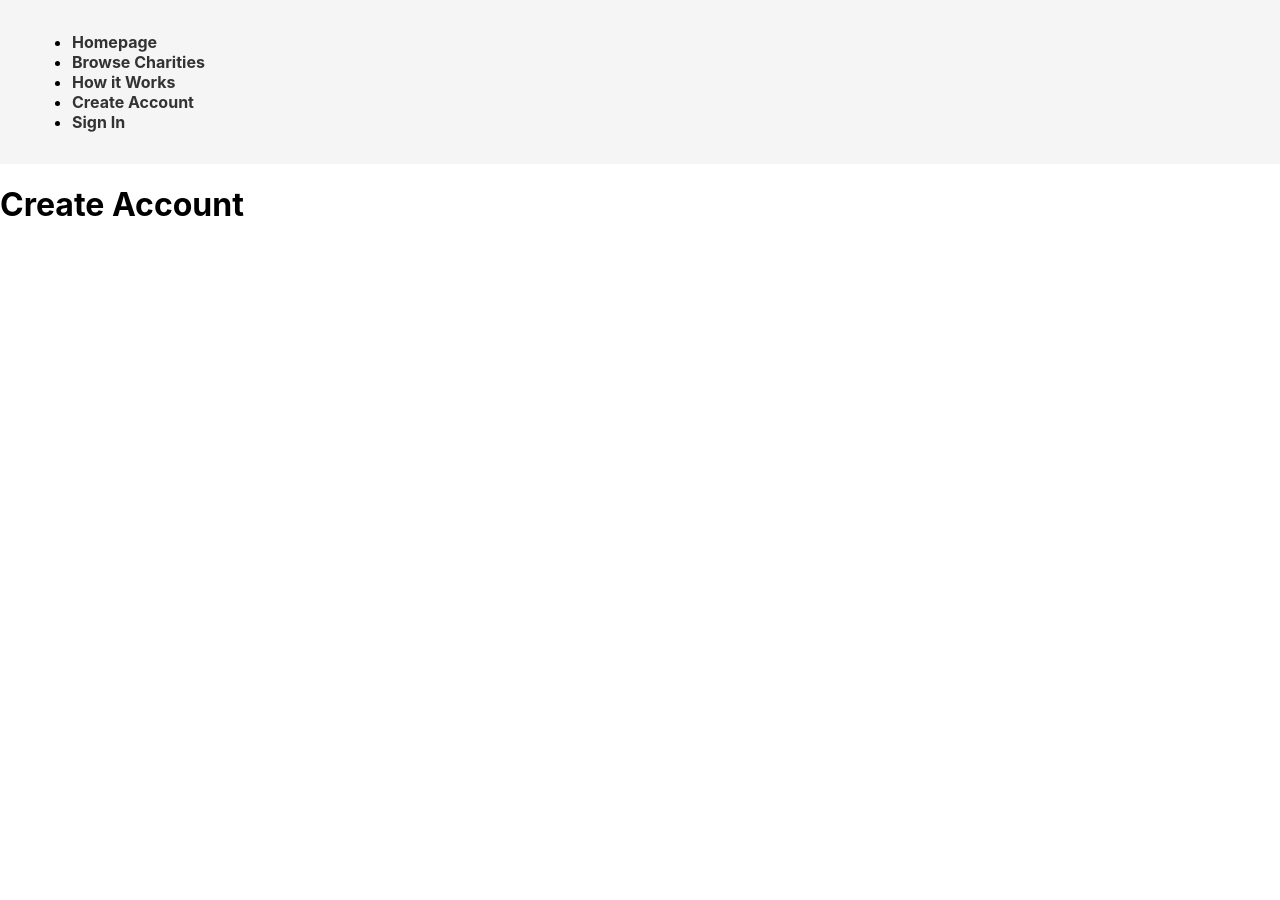
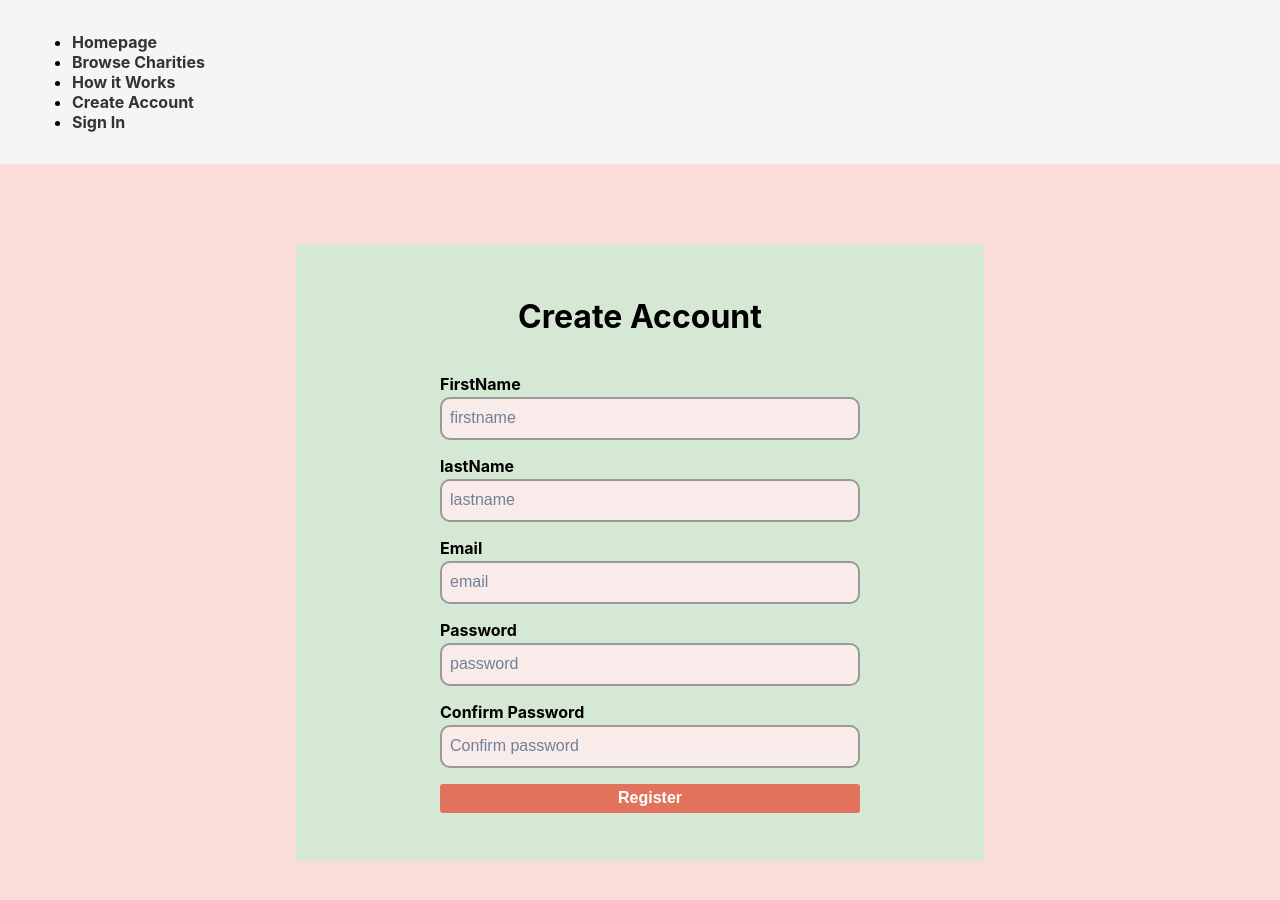
Before and after one commit to Arnold-In-Tech/sanitizeMe, a React (Create React App) app in the folder client/: page /create-account in a window 1280 px wide. Shown: the top 900 px of the page. Before the commit the page ends 800 px from the top, so only its background shows below. Built offline with nearby package versions, Linux system fonts and the light colour scheme.

Commit message:
ft-register complete

```diff
--- a/client/package.json
+++ b/client/package.json
@@ -6,11 +6,13 @@
     "@testing-library/jest-dom": "^5.17.0",
     "@testing-library/react": "^13.4.0",
     "@testing-library/user-event": "^13.5.0",
+    "formik": "^2.4.6",
     "react": "^18.3.1",
     "react-dom": "^18.3.1",
     "react-router-dom": "^6.23.0",
     "react-scripts": "5.0.1",
-    "web-vitals": "^2.1.4"
+    "web-vitals": "^2.1.4",
+    "yup": "^1.4.0"
   },
   "scripts": {
     "start": "react-scripts start",
--- a/client/src/App.js
+++ b/client/src/App.js
@@ -1,11 +1,11 @@
 import './App.css';
 import Header from './components/Header';
 import { BrowserRouter as Router, Routes, Route } from 'react-router-dom';
+import SignUp from './components/SignUp';
 
 const Homepage = () => <h1>Homepage</h1>;
 const BrowseCharities = () => <h1>Browse Charities</h1>;
 const HowItWorks = () => <h1>How It Works</h1>;
-const CreateAccount = () => <h1>Create Account</h1>;
 const SignIn = () => <h1>Sign In</h1>;
 
 const App = () => {
@@ -16,7 +16,7 @@ const App = () => {
         <Route path="/" element={<Homepage />} />
         <Route path="/charities" element={<BrowseCharities />} />
         <Route path="/how-it-works" element={<HowItWorks />} />
-        <Route path="/create-account" element={<CreateAccount />} />
+        <Route path="/create-account" element={<SignUp />} />
         <Route path="/sign-in" element={<SignIn />} />
       </Routes>
     </Router>
--- /dev/null
+++ b/client/src/components/Schema.js
@@ -0,0 +1,26 @@
+import * as yup from "yup";
+
+const passwordRules = /^(?=.*\d)(?=.*[a-z])(?=.*[A-Z]).{5,}$/;
+// min 5 characters, 1 upper case letter, 1 lower case letter, 1 numeric digit.
+
+export const basicSchema = yup.object().shape({
+  firstName: yup.string()
+  .required('firstname is required')
+  .max(15, 'First name must be at most 15 characters long'),
+  lastName: yup.string()
+  .required('lastname is required')
+  .max(15, 'LastName must be at most 15 characters long'),
+  email: yup.string().email("Please enter a valid email").required("Required"),
+  username: yup.string().required('Username is required'),
+  user_role: yup.string().required('Please select user role'),
+
+  password: yup
+    .string()
+    .min(5)
+    .matches(passwordRules, { message: "Please create a stronger password" })
+    .required("Required"),
+  confirmPassword: yup
+    .string()
+    .oneOf([yup.ref("password"), null], "Passwords must match")
+    .required("Required"),
+});
--- /dev/null
+++ b/client/src/components/SignUp.js
@@ -0,0 +1,112 @@
+import React,{useState} from 'react'
+import {useFormik } from 'formik'
+import { useNavigate } from 'react-router-dom';
+import { basicSchema } from "./Schema"
+import '../stylesheets/SignUp.css'
+
+
+function SignUp() {
+    const navigate = useNavigate();
+    const [isLoading, setIsLoading] = useState(false)
+    const onSubmit = async (values, actions) => {
+      setIsLoading(true);
+      console.log(values);
+      console.log(actions);
+      await new Promise((resolve) => setTimeout(resolve, 1000));
+      actions.resetForm();
+      setIsLoading(false);
+      navigate('/login');
+    };
+    const { values,
+      errors,
+      touched,
+      isSubmitting,
+      handleBlur,
+      handleChange,
+      handleSubmit,} = useFormik({
+        initialValues: {
+          firstName : '',
+          lastName : '',
+          email : '',
+          password : '',
+          confirmPassword : ''
+        },
+        validationSchema :basicSchema,
+        onSubmit,
+      })
+
+  return (
+  <div className='sign-app'>
+  <div className='container'>
+    <h1> Create Account</h1>
+    <form onSubmit={handleSubmit} autoComplete="off">
+
+    <div className='input-container'>
+    <label htmlFor="firstname">FirstName</label>
+      <input id='firstName' name='firstName' type='text' placeholder='firstname'
+      onChange={handleChange}
+      onBlur={handleBlur}
+      value={values.firstName}
+      className={errors.firstName && touched.firstName ? "input-error" : ""}/>
+      {touched.firstName && errors.firstName ? <p className='error'>{errors.firstName}</p> : null}
+    </div>
+
+    <div className='input-container'>
+    <label htmlFor="lastname">lastName </label>
+      <input id='lastName' name='lastName' type='text' placeholder='lastname'
+       onChange={handleChange}
+       onBlur={handleBlur}
+       value={values.lastName}
+       className={errors.lastName && touched.lastName ? "input-error" : ""}/>
+      {touched.lastName && errors.lastName ? <p className='error'>{errors.lastName}</p> : null}
+     </div>
+
+     <div className='input-container'>
+     <label htmlFor="email">Email</label>
+      <input id='email' name='email' type='email' placeholder='email'
+       onChange={handleChange}
+       onBlur={handleBlur}
+       value={values.email}
+       className={errors.email && touched.email ? "input-error" : ""}/>
+      {touched.email && errors.email ? <p className='error'>{errors.email}</p> : null}
+      </div>
+
+      <div className='input-container'>
+      <label htmlFor="password">Password</label>
+      <input id='password' name='password' type='password' placeholder='password'
+       onChange={handleChange}
+       onBlur={handleBlur}
+       value={values.password}
+       className={errors.password && touched.password ? "input-error" : ""}/>
+       {touched.password && errors.password? <p className='error'>{errors.password}</p> : null}
+      </div>
+
+      <div className='input-container'>
+      <label htmlFor="confirmPassword">Confirm Password</label>
+      <input
+        id="confirmPassword"
+        type="password"
+        placeholder="Confirm password"
+        value={values.confirmPassword}
+        onChange={handleChange}
+        onBlur={handleBlur}
+        className={
+          errors.confirmPassword && touched.confirmPassword ? "input-error" : ""
+        }
+      />
+      {errors.confirmPassword && touched.confirmPassword && (
+        <p className="error">{errors.confirmPassword}</p>
+      )}
+      </div>
+      <button disabled={isSubmitting || isLoading} type="submit">
+                        {isLoading ? "Registering..." : "Register"} </button>
+
+     </form>
+     </div>
+     </div>
+
+
+  )
+}
+
+export default SignUp
--- /dev/null
+++ b/client/src/stylesheets/SignUp.css
@@ -0,0 +1,115 @@
+.sign-app {
+    text-align: center;
+    padding: 5rem 1rem;
+    background: #FADCD9;
+  }
+
+  .error {
+    color: #E74C3C;
+    font-size: 0.75rem;
+    text-align: left;
+    margin-top: 0.25rem;
+  }
+
+  .checkbox {
+    display: flex;
+    justify-content: flex-start;
+    align-items: center;
+    margin-top: 1rem;
+  }
+
+  nav {
+    display: flex;
+    justify-content: center;
+    align-items: center;
+    margin-bottom: 2rem;
+  }
+
+  nav h3 {
+    margin: 1rem;
+    cursor: pointer;
+    color: #F39C12;
+  }
+
+  nav h3:hover {
+    color: white;
+  }
+
+  .container {
+    background: #D5E8D4;
+    width: 50%;
+    display: flex;
+    justify-content: center;
+    align-items: center;
+    flex-direction: column;
+    margin: 0 auto;
+    padding: 2rem;
+  }
+
+  form {
+    width: 95%;
+    max-width: 400px;
+    margin: 0 auto;
+  }
+
+  form label {
+    font-size: 1rem;
+    font-weight: bold;
+    display: block;
+    text-align: left;
+    margin: 1rem 0 0.2rem;
+  }
+
+  input,
+  select {
+    width: 100%;
+    padding: 0.65rem 0.5rem;
+    font-size: 1rem;
+    color: #4a5568;
+    border: 2px solid #999999;
+    background-color: #F9EBEA;
+    border-radius: 10px;
+    outline: none;
+  }
+
+
+
+  input:focus,
+  select:focus {
+    border-color: #FADBD8;
+  }
+
+  input::placeholder,
+  select::placeholder {
+    color: #718096;
+  }
+
+  input[type="checkbox"] {
+    width: fit-content;
+    margin-right: 0.5rem;
+    transform: scale(1.25);
+  }
+
+  button {
+    display: block;
+    margin: 1rem 0;
+    padding: 0.35rem 0.5rem;
+    background-color: #E2725B;;
+    color: white;
+    border: none;
+    border-radius: 3px;
+    width: 105%;
+    font-size: 1rem;
+    font-weight: bold;
+    cursor: pointer;
+  }
+
+  input.input-error,
+  select.input-error {
+    border-color: #E74C3C;
+  }
+
+  button:disabled {
+    opacity: 0.2;
+
+  }
```
Also changed, not shown: 2 other files (tests, documents, lock files or other folders).
